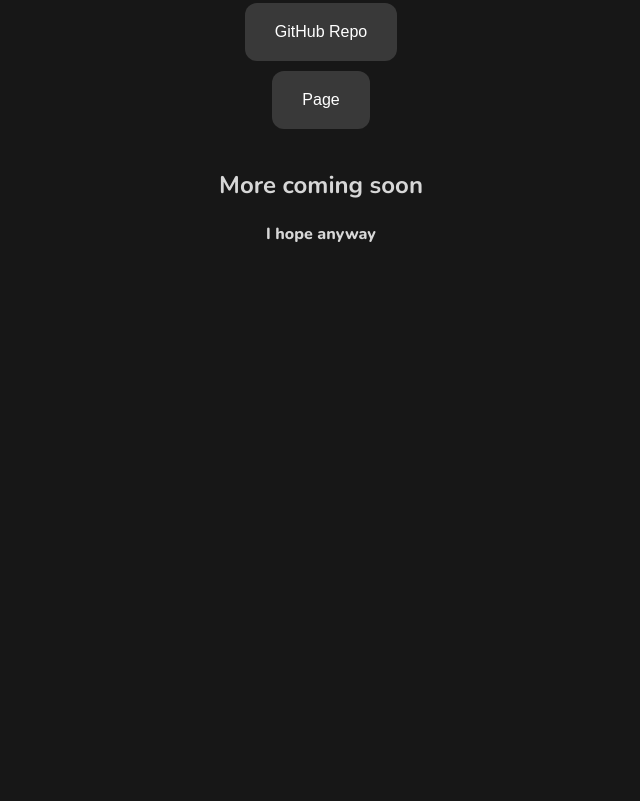
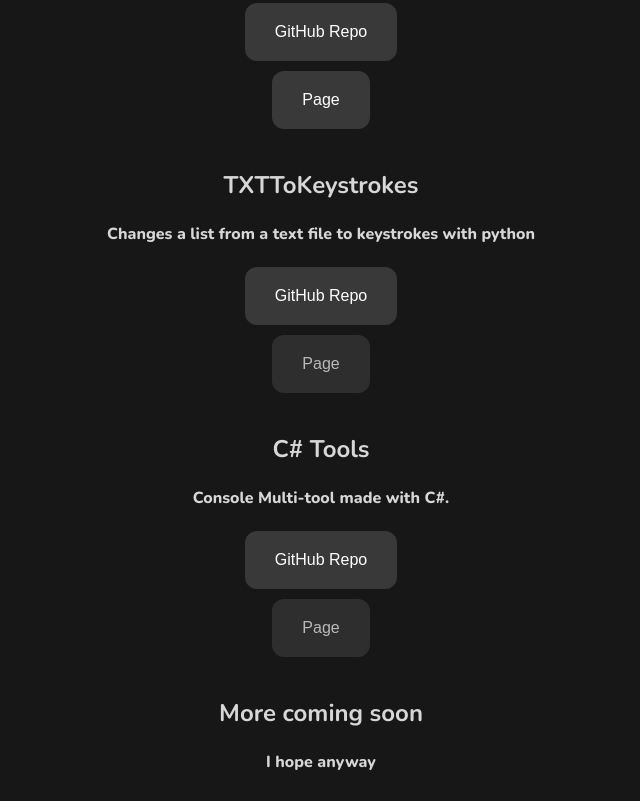
Before and after one commit to Gr3yt/Gr3yt.github.io, a plain HTML site: page projects.html in a window 1280 px wide. Shown: the part 623-1424 px from the top of the page, without its empty margins (319-959 px from the left). Before the commit the page ends 896 px from the top, so only its background shows below. Drawn offline with nearby package versions, Linux system fonts and the light colour scheme.

Commit message:
Update projects.html

```diff
--- a/projects.html
+++ b/projects.html
@@ -56,6 +56,41 @@
 
     <div class="hidden">
         <h2>
+            TXTToKeystrokes
+        </h2>
+        <br>
+        <p>
+            Changes a list from a text file to keystrokes with python
+        </p>
+        <br>
+        <a href="https://github.com/Gr3yt/TXTListToKeystrokes">
+            <button class="btn">GitHub Repo</button>
+        </a>
+        <a>
+            <button class="btndisabled" title="Not Available">Page</button>
+        </a>
+    </div>
+
+    <div class="hidden">
+        <h2>
+            C# Tools
+        </h2>
+        <br>
+        <p>
+            Console Multi-tool made with C#.
+        </p>
+        <br>
+        <a href="https://github.com/Gr3yt/CSTools">
+            <button class="btn">GitHub Repo</button>
+        </a>
+        <a>
+            <button class="btndisabled" title="Not Available">Page</button>
+        </a>
+    </div>
+
+
+    <div class="hidden">
+        <h2>
             More coming soon
         </h2>
         <br>
```
